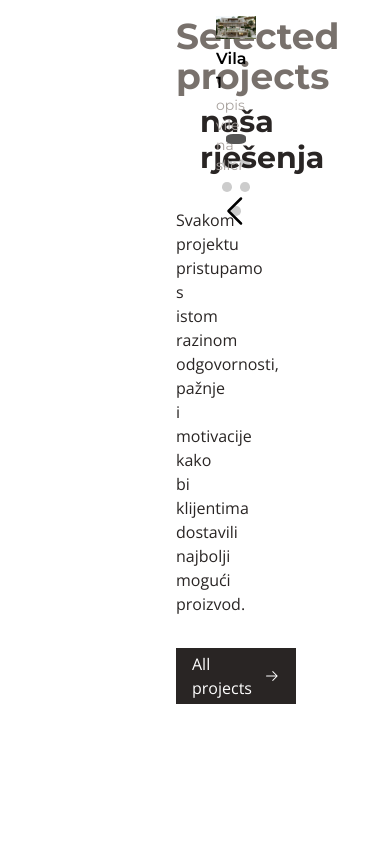
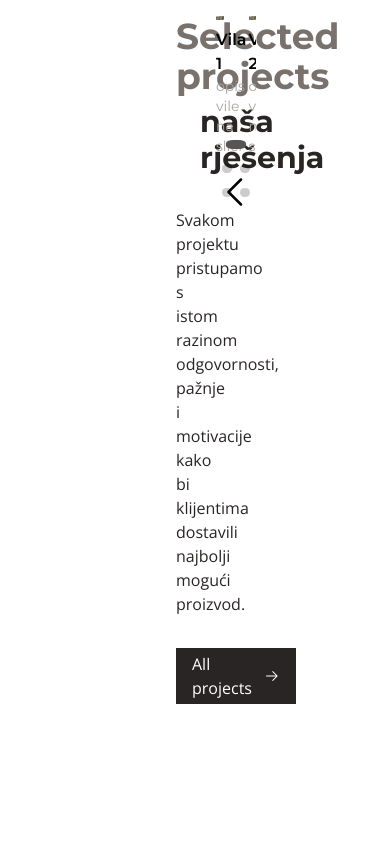
Before and after one commit to oyrad/omf, a Next.js app: page /en in a window 390 px wide. Shown: the part 6480-7324 px from the top of the page. Built offline with nearby package versions, Linux system fonts and the light colour scheme.

Commit message:
remove window object

```diff
--- a/app/[lang]/components/ProjectsSwiper/ProjectsSwiper.tsx
+++ b/app/[lang]/components/ProjectsSwiper/ProjectsSwiper.tsx
@@ -19,7 +19,7 @@ export default function ProjectsSwiper({ lang }: { lang: Locale }) {
     <Swiper
       modules={[Pagination, A11y]}
       spaceBetween={25}
-      slidesPerView={window.innerWidth < 1024 ? 1 : 2}
+      slidesPerView={2}
       pagination={{
         clickable: true,
       }}
```
